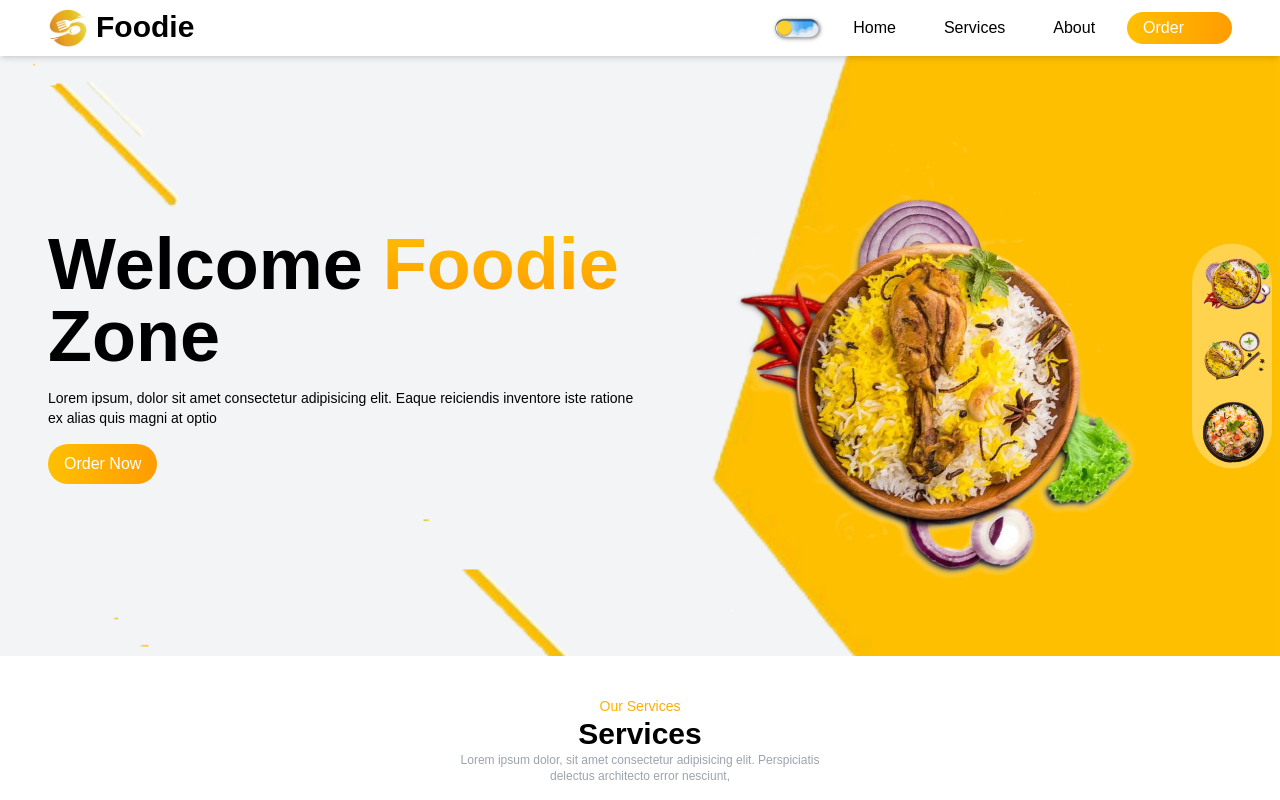
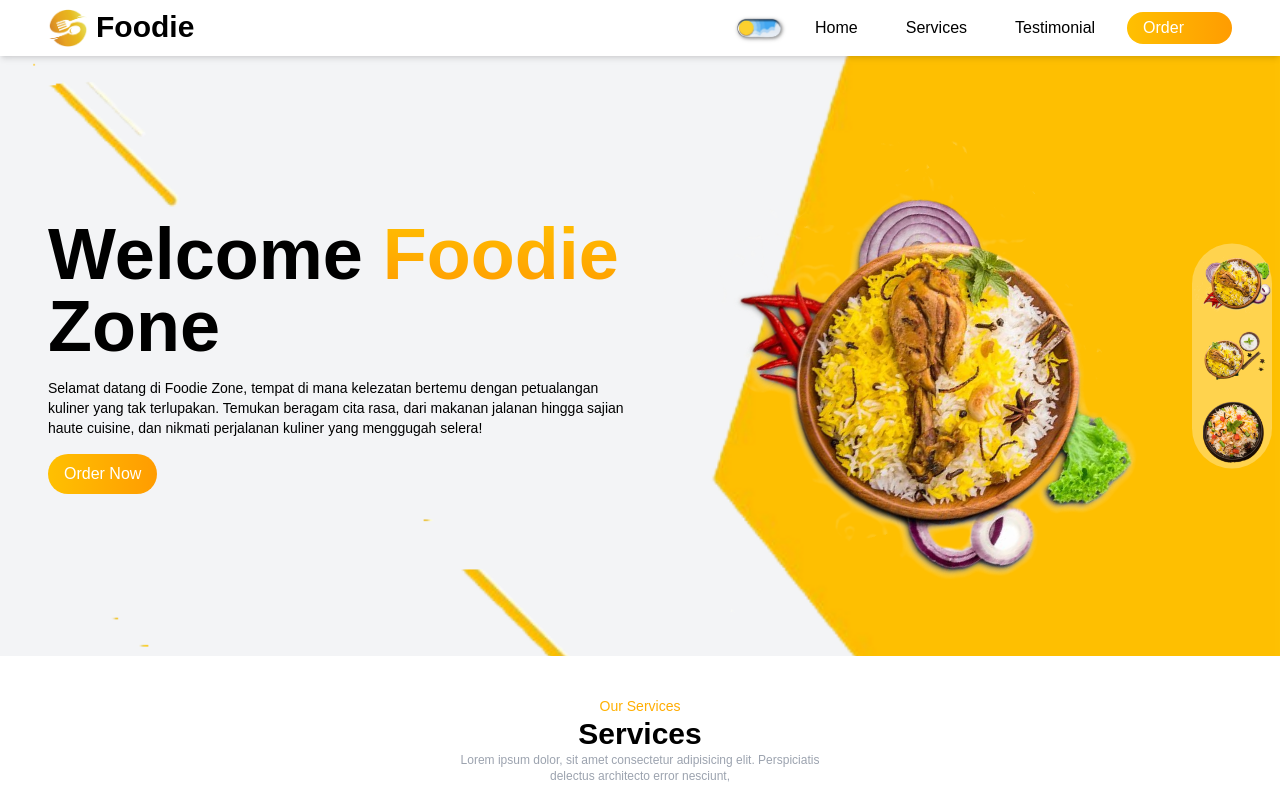
Before and after one commit to bintangnugrahaa/foodies-restaurant, a React (Vite) app: page / in a window 1280 px wide. Shown: the top 800 px of the page. Built offline with nearby package versions, Linux system fonts and the light colour scheme; some icons are missing.

Commit message:
fix navbar

```diff
--- a/package.json
+++ b/package.json
@@ -14,6 +14,8 @@
     "react": "^18.2.0",
     "react-dom": "^18.2.0",
     "react-icons": "^4.12.0",
+    "react-router-dom": "^6.21.0",
+    "react-scroll": "^1.9.0",
     "react-slick": "^0.29.0",
     "react-star-ratings": "^2.3.0",
     "slick-carousel": "^1.8.1"
--- a/src/components/Hero/Hero.jsx
+++ b/src/components/Hero/Hero.jsx
@@ -54,9 +54,12 @@ const Hero = () => {
                 Zone
               </h1>
               <p className="text-sm ">
-                Lorem ipsum, dolor sit amet consectetur adipisicing elit. Eaque
-                reiciendis inventore iste ratione ex alias quis magni at optio
+                Selamat datang di Foodie Zone, tempat di mana kelezatan bertemu
+                dengan petualangan kuliner yang tak terlupakan. Temukan beragam
+                cita rasa, dari makanan jalanan hingga sajian haute cuisine, dan
+                nikmati perjalanan kuliner yang menggugah selera!
               </p>
+
               <div>
                 <button className="bg-gradient-to-r from-primary to-secondary hover:scale-105 duration-200 text-white py-2 px-4 rounded-full">
                   Order Now
--- a/src/components/Navbar/Navbar.jsx
+++ b/src/components/Navbar/Navbar.jsx
@@ -16,8 +16,8 @@ const Menu = [
   },
   {
     id: 3,
-    name: "About",
-    link: "/#about",
+    name: "Testimonial",
+    link: "/#testimonial",
   },
 ];
 
--- a/src/components/Testimonial/Testimonial.jsx
+++ b/src/components/Testimonial/Testimonial.jsx
@@ -38,6 +38,7 @@ const Testimonial = () => {
   };
   return (
     <>
+    <span id="testimonial"></span>
       <div data-aos="fade-up" data-aos-duration="300" className="py-10">
         <div className="container">
           <div className="text-center mb-20 max-w-[400px] mx-auto">
```
Also changed, not shown: 1 other file (tests, documents, lock files or other folders).
